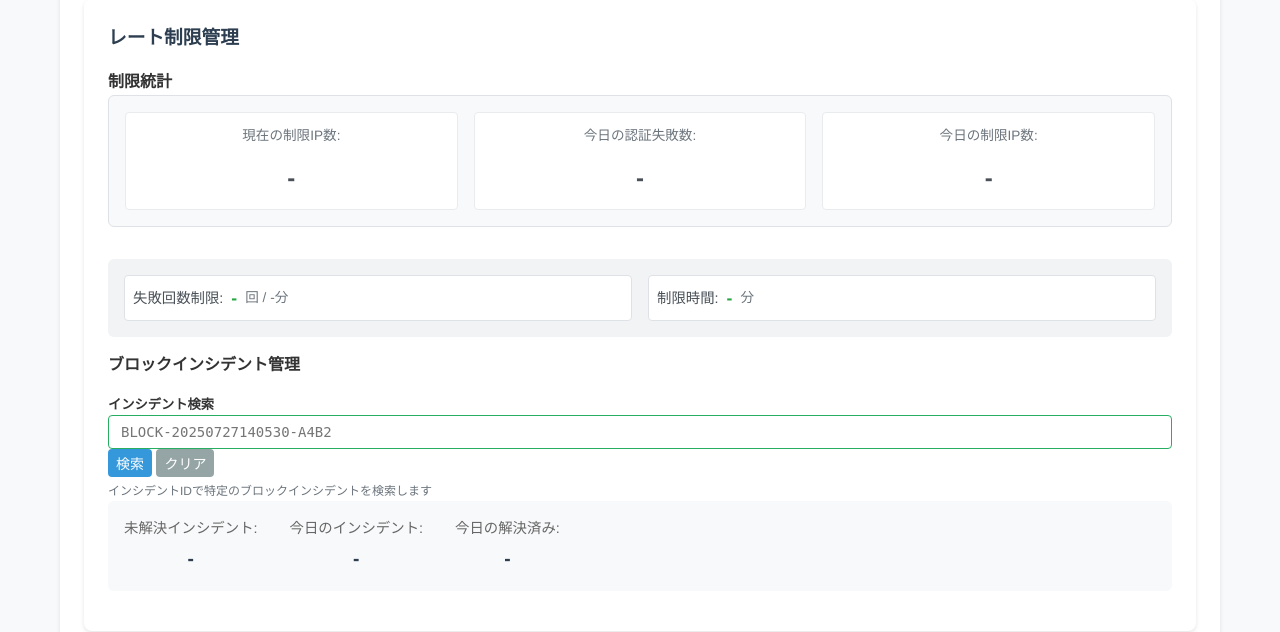
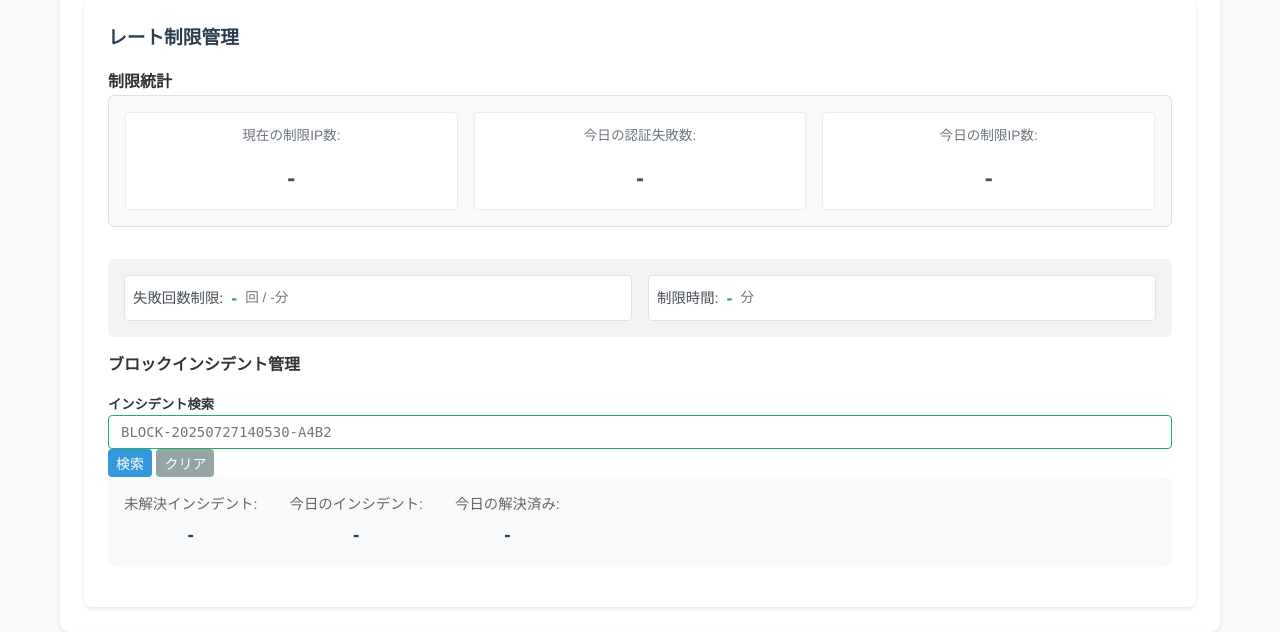
Before and after one commit to shimesaba-type0/secure-pdf-viewer, a Flask app: template templates/admin.html in a window 1280 px wide. Shown: the part 3443-4075 px from the top of the page. Run offline with Flask 3, Linux system fonts and the light colour scheme; the template is opened without the code that fills it, so the values that code supplies are empty.

Commit message:
style: インシデント検索フォームのヘルプテキスト削除
- search-input-group の form-help 削除
- UIシンプル化とスペース効率向上
- プレースホルダーで入力形式が十分明示されているため説明文不要

🎨 検索フォームのビジュアルクリーンアップ

🤖 Generated with [Claude Code](https://claude.ai/code)

Co-Authored-By: Claude <noreply@anthropic.com>

```diff
--- a/templates/admin.html
+++ b/templates/admin.html
@@ -483,7 +483,6 @@
                                         <button type="button" class="btn btn-primary btn-sm" onclick="searchIncident()">検索</button>
                                         <button type="button" class="btn btn-secondary btn-sm" onclick="clearIncidentSearch()">クリア</button>
                                     </div>
-                                    <small class="form-help">インシデントIDで特定のブロックインシデントを検索します</small>
                                 </div>
 
                                 <div id="incidentSearchResults" class="search-results" style="display: none;">
```
